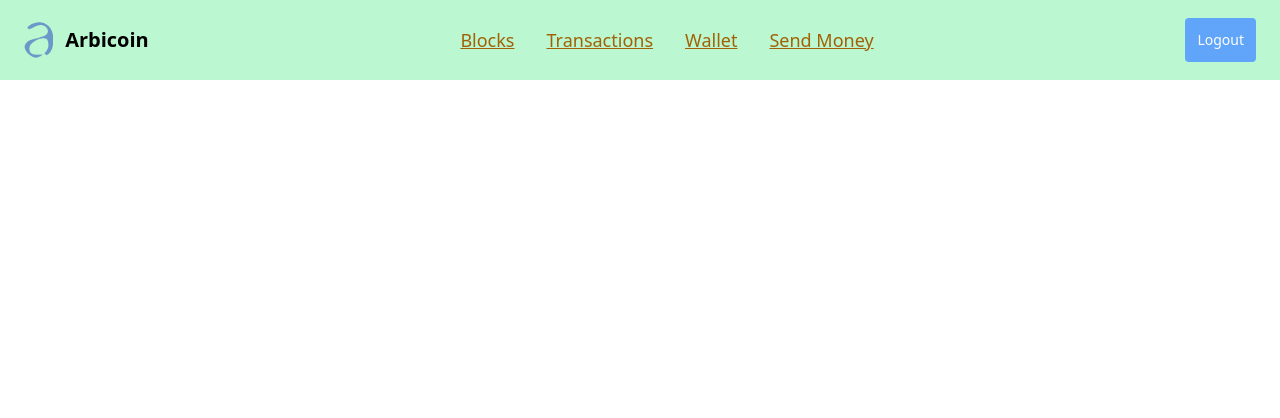
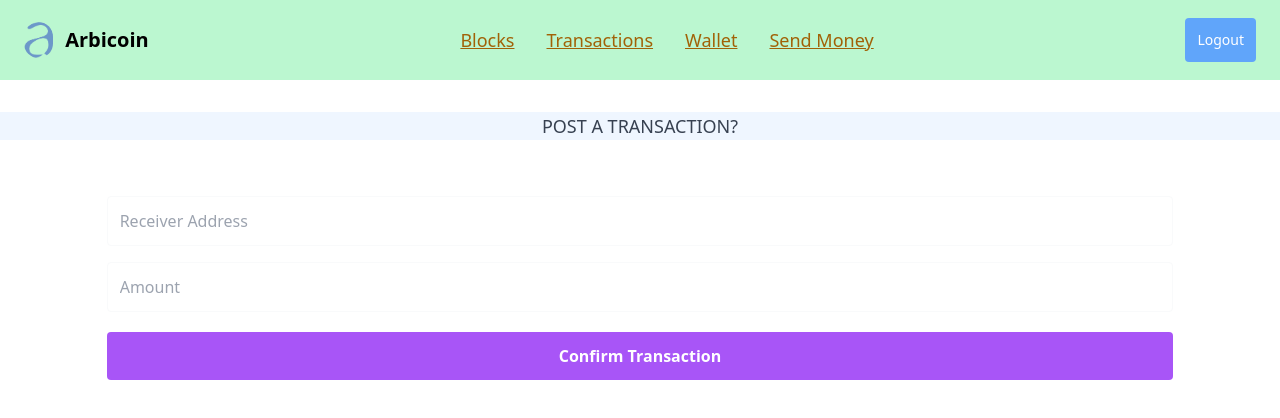
Before and after one commit to zawan-ila/arbicoin-frontend, a React (Create React App) app: page /new in a window 1280 px wide. Shown: the top 418 px of the page. Built offline with nearby package versions, Linux system fonts and the light colour scheme; sample sign-in values are in the browser's storage.

Commit message:
feat: add support for posting transactions

```diff
--- a/src/App.js
+++ b/src/App.js
@@ -14,10 +14,12 @@ import PrivateRoute from './components/User/PrivateRoute'
 import PublicRoute from './components/User/PublicRoute'
 
 import './App.css'
+import WalletDetail from './components/Wallet/WalletDetail'
+import TransactionPostForm from './components/Wallet/TransactionPostForm'
 
 function App () {
   return (
-    <BrowserRouter>
+    <BrowserRouter forceRefresh={true}>
       <UserProvider>
         <Routes>
 
@@ -37,6 +39,15 @@ function App () {
                   <Route index element = {<Transactions />}/>
                   <Route path="hash/:txhash" element={<TransactionDetail />} />
                 </Route>
+
+                <Route path="wallet">
+                  <Route index element = {<WalletDetail />}/>
+                </Route>
+
+                <Route path="new">
+                  <Route index element = {<TransactionPostForm />}/>
+                </Route>
+
               </Routes>
             </PrivateRoute>
           } />
--- a/src/components/Blocks/BlocksInfo.jsx
+++ b/src/components/Blocks/BlocksInfo.jsx
@@ -2,17 +2,20 @@ import React, { useEffect, useState, useContext } from 'react'
 import BlockOverview from './BlockOverview'
 
 import { UserContext } from '../User/handleUser'
+import { useLocation } from 'react-router-dom'
 
 export default function Blocks () {
   const [blocksDetails, setBlocksDetails] = useState([])
   const { myAxios } = useContext(UserContext)
+  const location = useLocation()
+
   useEffect(() => {
     myAxios.get(process.env.REACT_APP_BACKEND_URL + 'blocks/all/').then(res => {
       setBlocksDetails(prevDetails => res.data)
     }).catch(err => {
       console.log(err)
     })
-  }, [])
+  }, [location.key])
 
   return (
 
--- a/src/components/Transactions/TransactionDetail.jsx
+++ b/src/components/Transactions/TransactionDetail.jsx
@@ -1,5 +1,5 @@
 import React, { useEffect, useState, useContext } from 'react'
-import { useParams, Link } from 'react-router-dom'
+import { useParams, Link, useLocation } from 'react-router-dom'
 
 import Input from './Input'
 import Output from './Output'
@@ -7,6 +7,7 @@ import Output from './Output'
 import { UserContext } from '../User/handleUser'
 
 export default function TransactionDetail () {
+  const location = useLocation()
   const { txhash } = useParams()
   const [transactionAttributes, setTransactionAttributes] = useState(null)
   const { myAxios } = useContext(UserContext)
@@ -18,7 +19,7 @@ export default function TransactionDetail () {
   }, [])
 
   function InputOutputMap (arr, Element) {
-    if (arr.length === 0) {
+    if (arr.length === 0 && Element === Input) {
       return <div className='text-2xl font-bold text-orange-300'>Coinbase!</div>
     }
     return (
@@ -49,6 +50,7 @@ export default function TransactionDetail () {
 
           <h2 className="input-output-headers">Outputs</h2>
           {InputOutputMap(transactionAttributes.outputs, Output)}
+          {InputOutputMap(transactionAttributes.used_outputs, Output)}
         </div>
       </>
 
--- a/src/components/Transactions/TransactionsInfo.jsx
+++ b/src/components/Transactions/TransactionsInfo.jsx
@@ -1,17 +1,20 @@
 import React, { useEffect, useState, useContext } from 'react'
 import TransactionOverview from './TransactionOverview'
 import { UserContext } from '../User/handleUser'
+import { useLocation } from 'react-router-dom'
 
 export default function Transactions () {
   const [transactionsDetails, setTransactionsDetails] = useState([])
   const { myAxios } = useContext(UserContext)
+  const location = useLocation()
+
   useEffect(() => {
     myAxios.get(process.env.REACT_APP_BACKEND_URL + 'transactions/all/').then(res => {
       setTransactionsDetails(prevDetails => res.data)
     }).catch(err => {
       console.log(err)
     })
-  }, [])
+  }, [location.key])
 
   return (
 
@@ -29,8 +32,10 @@ export default function Transactions () {
         </thead>
         <tbody>
           {transactionsDetails.map((transactionDetail, index) => {
-            const val = transactionDetail.outputs.reduce((a, b) => a + b.value, 0)
-            return <TransactionOverview key = {transactionDetail.hash} hash={transactionDetail.hash} value={val}/>
+            const valUnspent = transactionDetail.outputs.reduce((a, b) => a + b.value, 0)
+            const valSpent = transactionDetail.used_outputs.reduce((a, b) => a + b.value, 0)
+
+            return <TransactionOverview key = {transactionDetail.hash} hash={transactionDetail.hash} value={valUnspent + valSpent}/>
           })}
         </tbody>
       </table>
--- /dev/null
+++ b/src/components/Wallet/TransactionPostForm.js
@@ -0,0 +1,57 @@
+import React, { useContext, useState } from 'react'
+import { UserContext } from '../User/handleUser'
+import { useNavigate } from 'react-router-dom'
+
+export default function TransactionPostForm () {
+  const [formError, setFormError] = useState(null)
+
+  const { myAxios } = useContext(UserContext)
+
+  function handlePost (e) {
+    e.preventDefault()
+
+    const addr = e.target.address.value
+    const value = e.target.amount.value
+
+    myAxios.post(process.env.REACT_APP_BACKEND_URL + 'wallet/post/', {
+      address: addr,
+      value
+    }).then(res => {
+      setFormError(res.data.error ? res.data.error : res.data.success)
+    }).catch(err => {
+      console.log(err)
+    })
+  }
+
+  return (
+    <>
+      <h4 className='mt-8 px-3 w-full mx-auto my-4 text-lg text-gray-700 uppercase bg-blue-50 text-center'>Post a Transaction?</h4>
+      <div className='mt-10 w-5/6 mx-auto'>
+        <span className={(formError ? '' : 'hidden ') + 'flex mb-1 items-center font-medium tracking-wide text-red-500 text-xs mt-0 ml-1'}>
+          {formError}
+        </span>
+        <form onSubmit={handlePost}>
+          <input
+                        required
+                        type="text"
+                        className="form-input"
+                        name="address"
+                        placeholder="Receiver Address" />
+
+          <input
+                        required
+                        type="text"
+                        className="form-input"
+                        name="amount"
+                        placeholder="Amount" />
+
+          <button
+                        type="submit"
+                        className="form-submit w-full bg-purple-500 hover:bg-purple-400"
+                    >Confirm Transaction</button>
+        </form>
+      </div>
+    </>
+
+  )
+}
--- /dev/null
+++ b/src/components/Wallet/WalletDetail.js
@@ -0,0 +1,40 @@
+import React, { useEffect, useState, useContext } from 'react'
+
+import { UserContext } from '../User/handleUser'
+
+export default function WalletDetail () {
+  const [walletDetails, setWalletDetails] = useState(null)
+  const { myAxios } = useContext(UserContext)
+
+  useEffect(() => {
+    myAxios.get(process.env.REACT_APP_BACKEND_URL + 'wallet/own/').then(res => {
+      setWalletDetails(prevInfo => res.data)
+    }).catch(err => console.log(err))
+  }, [])
+
+  return walletDetails
+    ? (
+      <>
+        <div className='grid my-4 grid-cols-3 mx-auto mt-10 w-full text-lg text-center text-gray-500'>
+
+          <div className='col-span-3 text-md text-gray-700 uppercase bg-blue-50 text-center'>Details</div>
+
+          <div>Address</div>
+          <div className='col-span-2 px-3 break-all'>{walletDetails.address}</div>
+
+          <div>Coins Received</div>
+          <div className='col-span-2'>{walletDetails.received}</div>
+
+          <div >Coins Sent</div>
+          <div className='col-span-2'>{walletDetails.sent}</div>
+
+          <div>Balance</div>
+          <div className='col-span-2'>{walletDetails.balance}</div>
+
+        </div>
+
+      </>
+
+      )
+    : <div>Loading...</div>
+}
```
